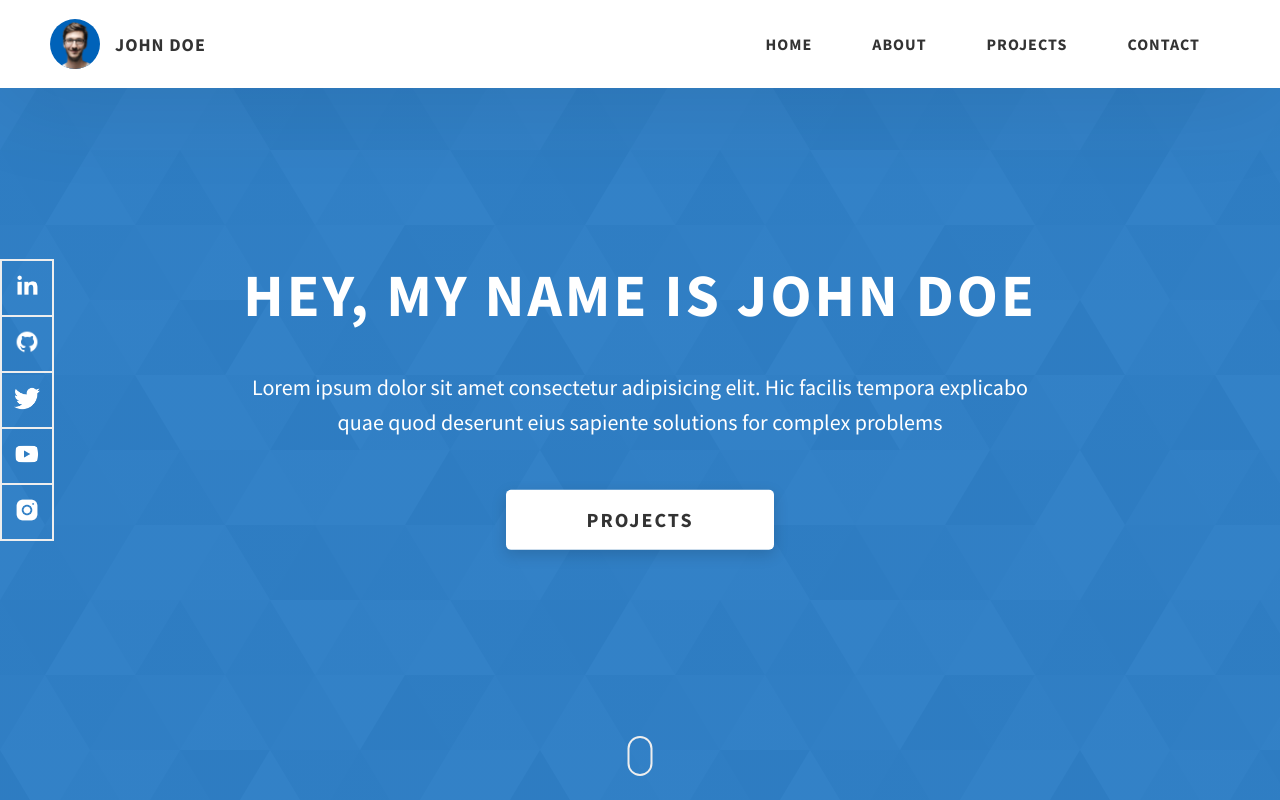
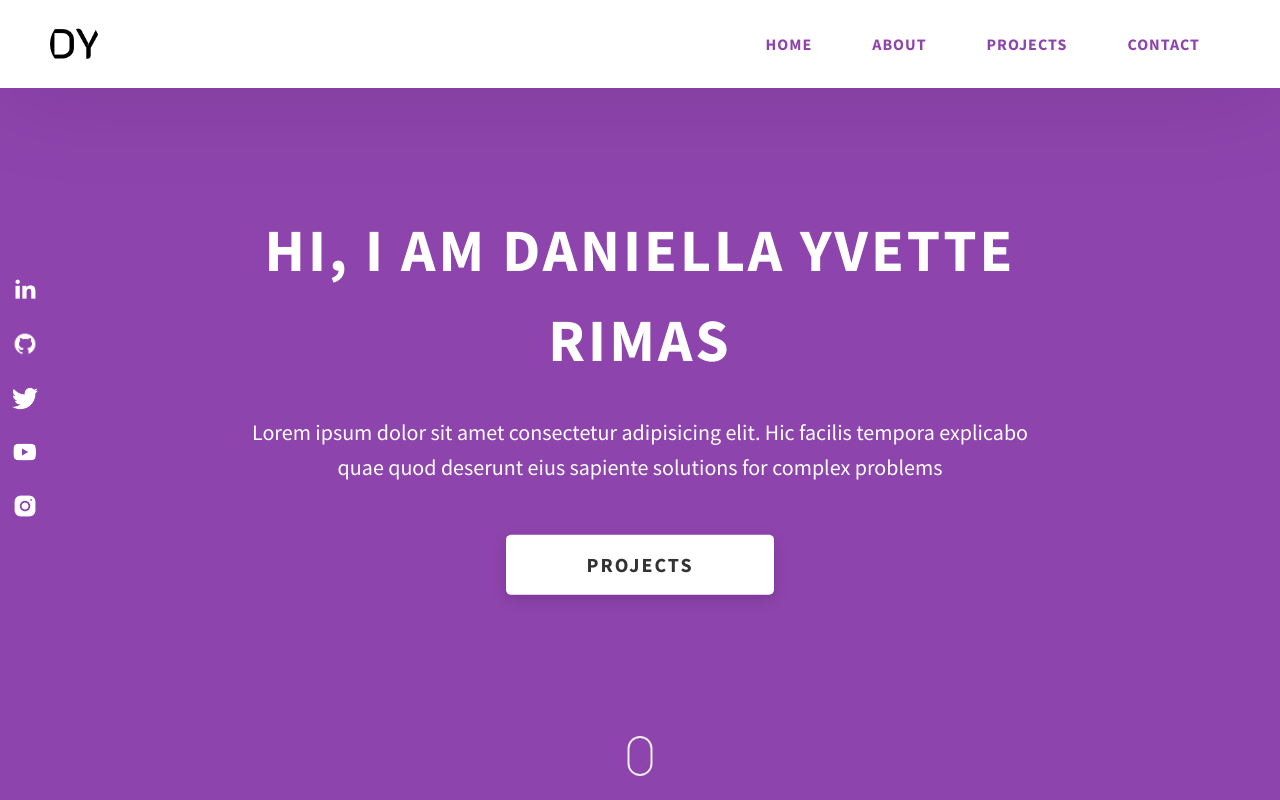
Before and after one commit to Danivy01/Daniella-Yvette-Rimas_Portfolio, a website: page index.html in a window 1280 px wide. Shown: the top 800 px of the page. Drawn offline with Linux system fonts and the light colour scheme.

Commit message:
change theme color

```diff
--- a/css/style.css
+++ b/css/style.css
@@ -19,6 +19,13 @@ Inside media queries 1em is always 16px i.e 1em = 16px at every screen size only
   padding: 0;
   box-sizing: inherit;
   font-family: inherit; }
+
+:root{
+  --primary-color: #8E44AD;
+  --secondary-color: #C39BD3;
+  --dark: #1E1E1E;
+  --light: #FFFFFF;
+}
 
 html {
   font-size: 62.5%;
@@ -185,7 +192,7 @@ textarea {
 
 .home-hero {
   color: #fff;
-  background: linear-gradient(to right, rgba(0, 98, 185, 0.8), rgba(0, 98, 185, 0.8)), url(../../assets/svg/common-bg.svg);
+  background: #8E44AD;
   background-position: center;
   height: 100vh;
   min-height: 80rem;
@@ -198,8 +205,8 @@ textarea {
   .home-hero__socials {
     position: absolute;
     top: 50%;
-    border: 2px solid #eee;
-    border-left: 2px solid #eee;
+    /* border: 2px solid #eee; */
+    /* border-left: 2px solid #eee; */
     transform: translateY(-50%); }
     @media only screen and (max-width: 56.25em) {
       .home-hero__socials {
@@ -218,7 +225,7 @@ textarea {
     width: 100%;
     display: block;
     padding: 1.2rem;
-    border-bottom: 2px solid #eee;
+    /* border-bottom: 2px solid #eee; */
     transition: background .3s; }
     .home-hero__social-icon-link:hover {
       background: rgba(255, 255, 255, 0.1); }
@@ -498,7 +505,7 @@ textarea {
   width: 100%;
   z-index: 1000;
   background: #000;
-  background: #fff;
+  background: var(--light);
   box-shadow: 0 10px 100px rgba(0, 0, 0, 0.1); }
   .header__content {
     display: flex;
@@ -522,7 +529,7 @@ textarea {
     border-radius: 50px;
     overflow: hidden;
     margin-right: 1.5rem;
-    background: #0062b9; }
+    background: var(--light) }
     @media only screen and (max-width: 56.25em) {
       .header__logo-img-cont {
         width: 4.5rem;
@@ -548,13 +555,13 @@ textarea {
     padding: 2.2rem 3rem;
     display: inline-block;
     font-size: 1.6rem;
-    color: #333;
+    color: var(--primary-color);
     text-transform: uppercase;
     letter-spacing: 1px;
     font-weight: 700;
     transition: color .3s; }
     .header__link:hover {
-      color: #0062b9; }
+      color: var(--secondary-color) }
     @media only screen and (max-width: 56.25em) {
       .header__link {
         padding: 3rem 1.8rem;
@@ -571,7 +578,7 @@ textarea {
   .header__main-ham-menu-close {
     width: 100%; }
   .header__sm-menu {
-    background: #fff;
+    background: var(--primary-color);
     position: absolute;
     width: 100%;
     top: 100%;
--- a/index.html
+++ b/index.html
@@ -4,8 +4,13 @@
     <meta charset="UTF-8" />
     <meta name="viewport" content="width=device-width, initial-scale=1.0" />
     <meta http-equiv="X-UA-Compatible" content="ie=edge" />
-    <title>Dopefolio</title>
-    <meta name="description" content="Portfolio Template for Developer" />
+    <title>Daniella Yvette Rimas</title>
+    <link
+        rel="icon"
+        href="assets/png/Daniella Logo.png"
+        type="image/icon type"
+      />
+    <meta name="description" content="Daniella Yvette Rimas Portfolio" />
 
     <link rel="stylesheet" href="css/style.css" />
 
@@ -22,12 +27,12 @@
         <div class="header__logo-container">
           <div class="header__logo-img-cont">
             <img
-              src="./assets/png/john-doe.png"
-              alt="Ram Maheshwari Logo Image"
+              src="./assets/png/Yvette Logo.png"
+              alt="Daniella Logo"
               class="header__logo-img"
             />
           </div>
-          <span class="header__logo-sub">John Doe</span>
+          <!-- <span class="header__logo-sub">Daniella Yvette Rimas</span> -->
         </div>
         <div class="header__main">
           <ul class="header__links">
@@ -84,7 +89,7 @@
     </header>
     <section class="home-hero">
       <div class="home-hero__content">
-        <h1 class="heading-primary">Hey, My name is John Doe</h1>
+        <h1 class="heading-primary">Hi, I am Daniella Yvette Rimas</h1>
         <div class="home-hero__info">
           <p class="text-primary">
             Lorem ipsum dolor sit amet consectetur adipisicing elit. Hic facilis
```
Also changed, not shown: assets/png/Daniella Logo.png (added), assets/png/Yvette Logo.png (added).
